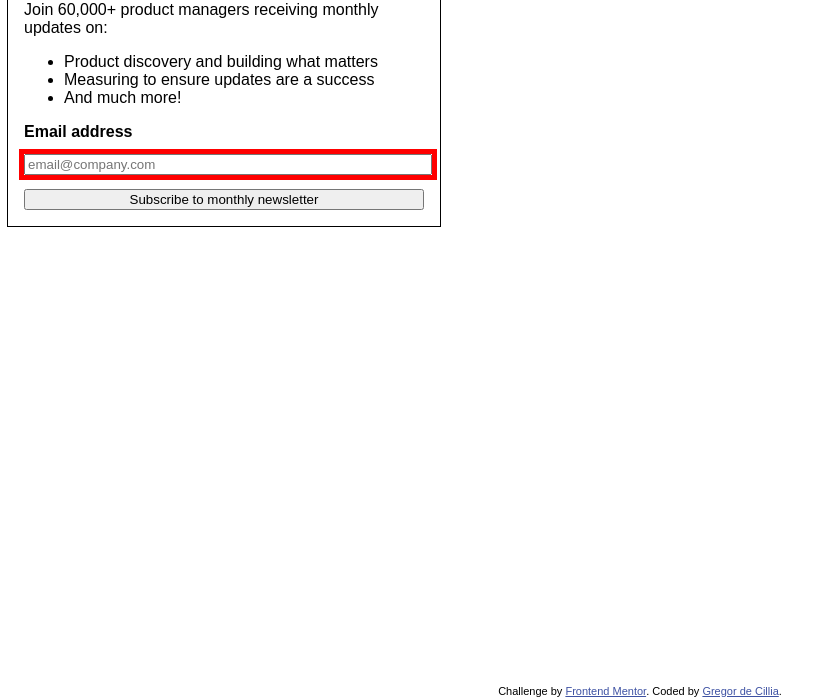
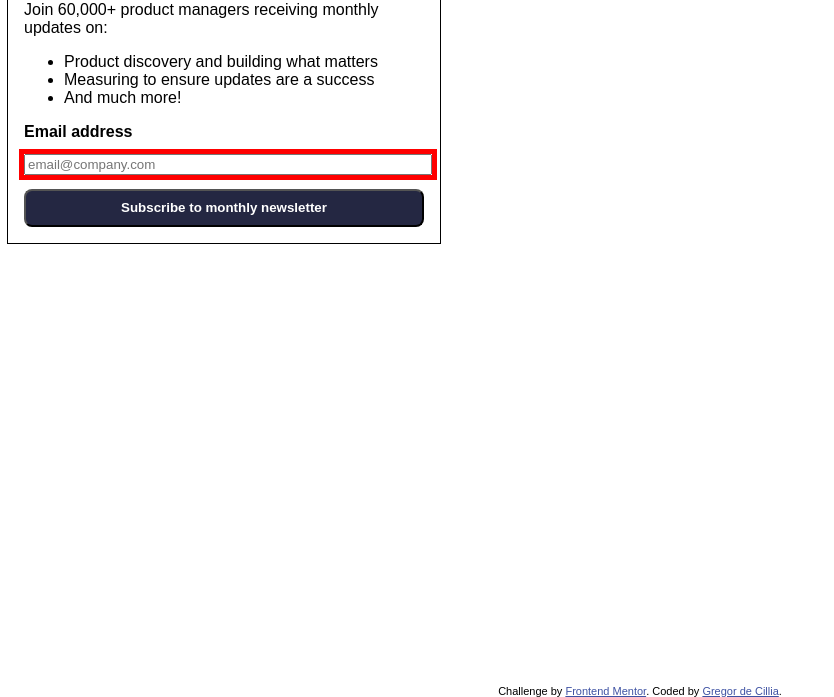
Before and after one commit to gdc-fcc/fem, a plain HTML site: page newsletter-signup/index.html in a window 1280 px wide. Shown: the part 103-800 px from the top of the page, without its empty margins (0-834 px from the left). Drawn offline with Linux system fonts and the light colour scheme.

Commit message:
bring in colors and style buttons

```diff
--- a/newsletter-signup/styles.css
+++ b/newsletter-signup/styles.css
@@ -1,3 +1,11 @@
+:root {
+  --red: hsl(4, 100%, 67%);
+  --blue-800: hsl(234, 29%, 20%);
+  --blue-700: hsl(235, 18%, 26%);
+  --grey: hsl(0, 0%,58%);
+  --white: hsl(0, 0%, 100%);
+}
+
 body {
   font-family: Arial, Helvetica, sans-serif;
 }
@@ -18,6 +26,11 @@ input[type="email"] {
 
 button {
   width: 100%;
+  background: var(--blue-800);
+  color: var(--white);
+  padding-block: .6rem;
+  font-weight: 700;
+  border-radius: .5rem;
 }
 
 .attribution {
```
